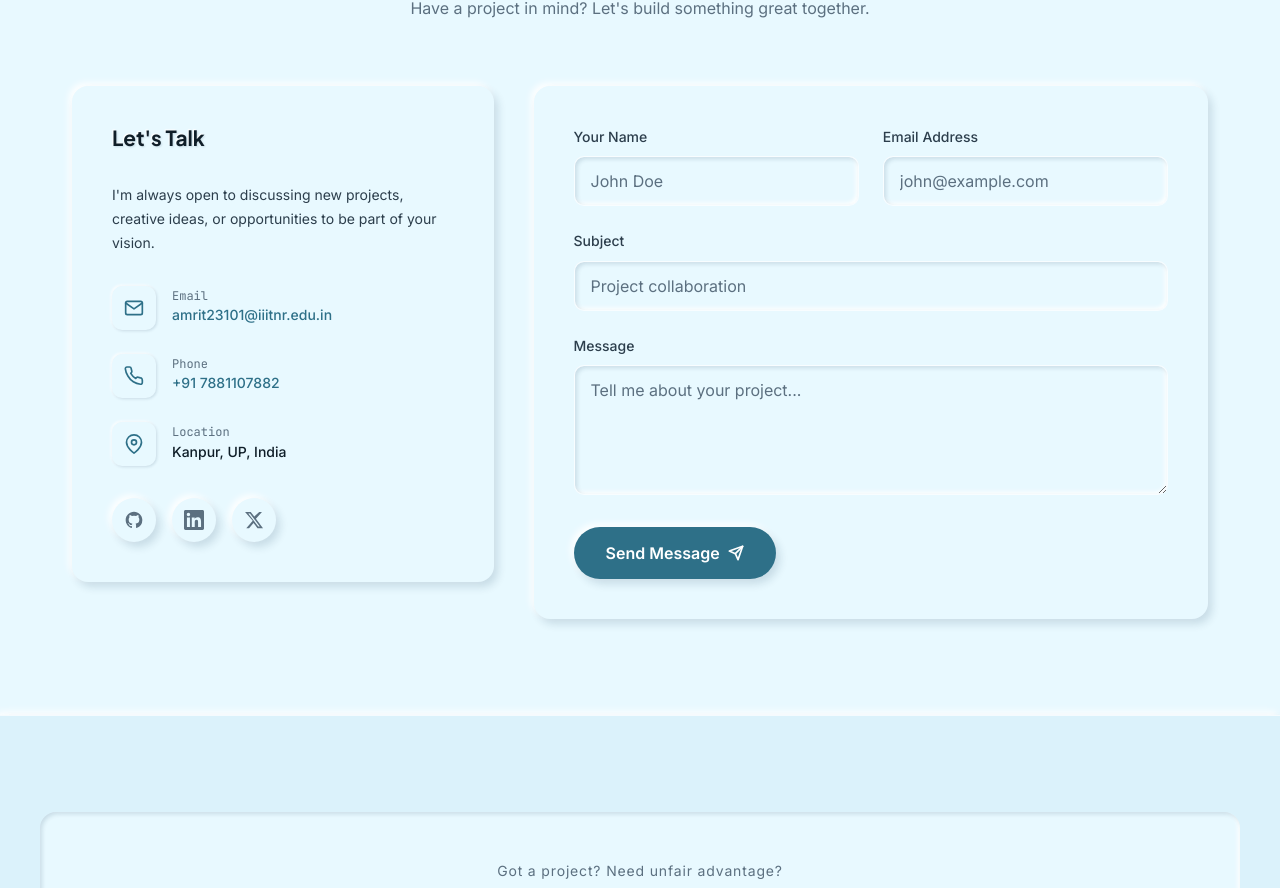
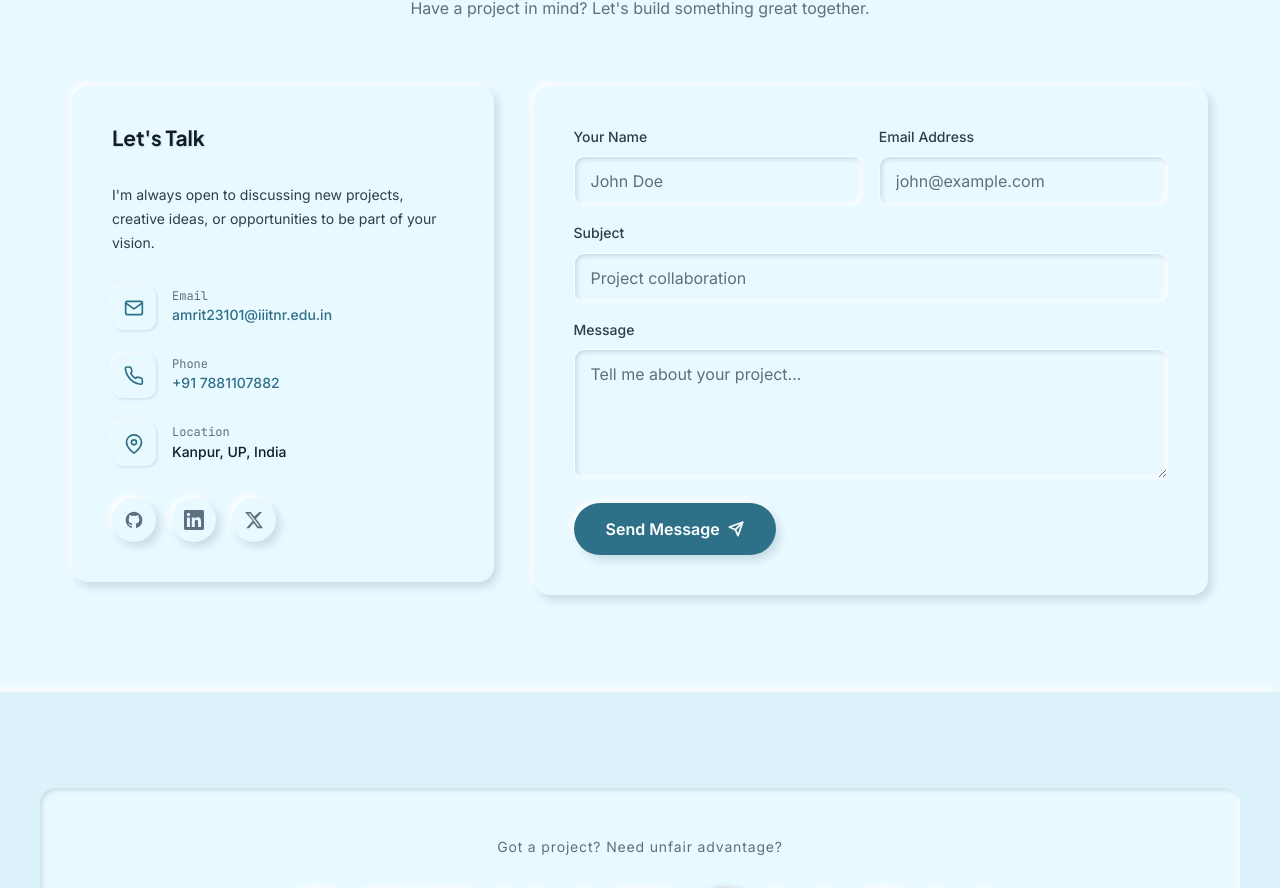
Before and after one commit to Amritsingh101/portfolio, a React (Vite) app: page / in a window 1280 px wide. Shown: the part 6178-7066 px from the top of the page. Built offline with nearby package versions, Linux system fonts and the light colour scheme.

Commit message:
contact form

```diff
--- a/src/components/Contact/Contact.css
+++ b/src/components/Contact/Contact.css
@@ -122,13 +122,13 @@
 .contact-form {
   display: flex;
   flex-direction: column;
-  gap: var(--sp-3);
+  gap: var(--sp-2);
 }
 
 .form-row {
   display: grid;
   grid-template-columns: 1fr 1fr;
-  gap: var(--sp-3);
+  gap: var(--sp-2);
 }
 
 .form-field {
@@ -221,7 +221,7 @@
     display: inline-block;
     width: 16px;
     height: 16px;
-    border: 2px solid rgba(255,255,255,0.3);
+    border: 2px solid rgba(255, 255, 255, 0.3);
     border-top-color: #fff;
     border-radius: 50%;
     animation: spin 0.7s linear infinite;
--- a/src/components/Contact/Contact.jsx
+++ b/src/components/Contact/Contact.jsx
@@ -48,7 +48,14 @@ export default function Contact() {
 
     setSending(true)
 
-    const accessKey = import.meta.env.VITE_WEB3FORMS_ACCESS_KEY || 'YOUR_WEB3FORMS_ACCESS_KEY'
+    const rawKey = import.meta.env.VITE_WEB3FORMS_ACCESS_KEY
+    const accessKey = (rawKey && rawKey !== 'YOUR_WEB3FORMS_ACCESS_KEY') ? rawKey.trim() : ''
+
+    if (!accessKey) {
+      setErrorMessage('Web3Forms Access Key is missing. Please set VITE_WEB3FORMS_ACCESS_KEY in Vercel environment variables.')
+      setSending(false)
+      return
+    }
 
     try {
       const res = await fetch('https://api.web3forms.com/submit', {
```
